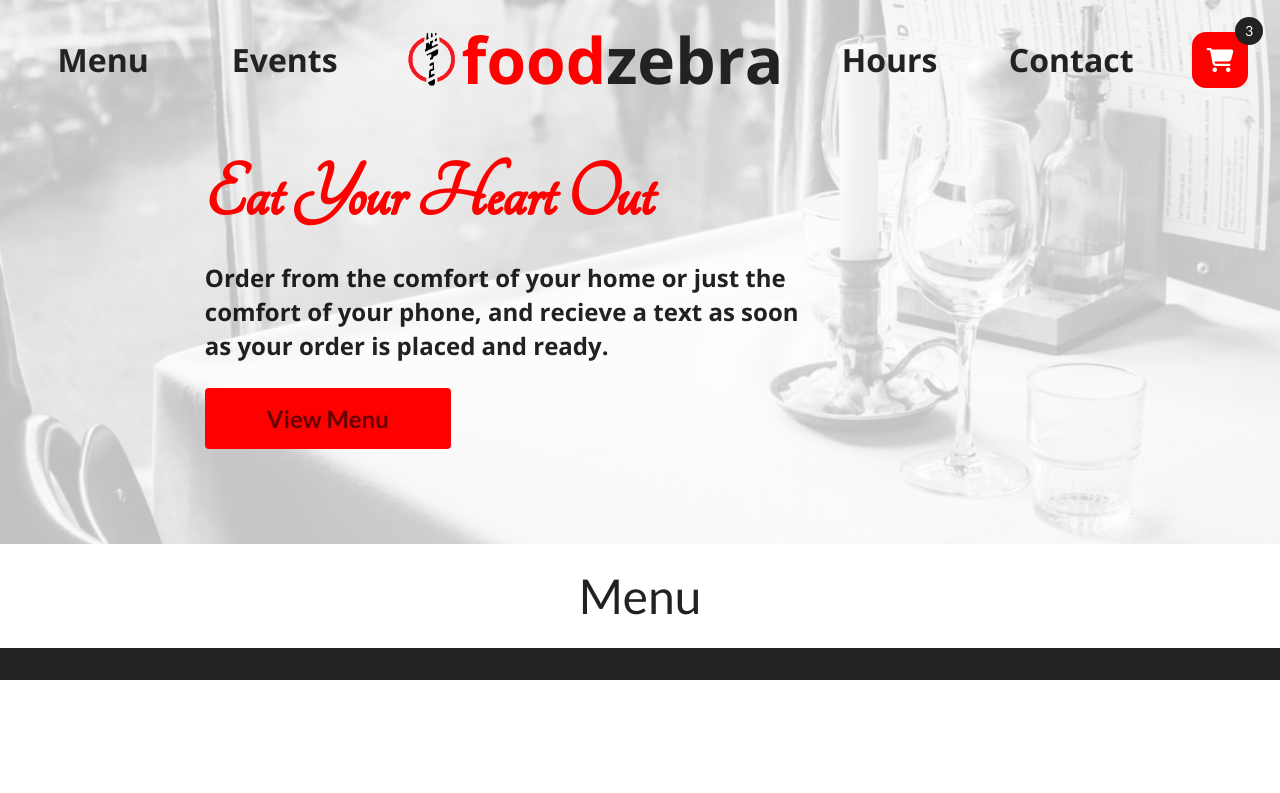
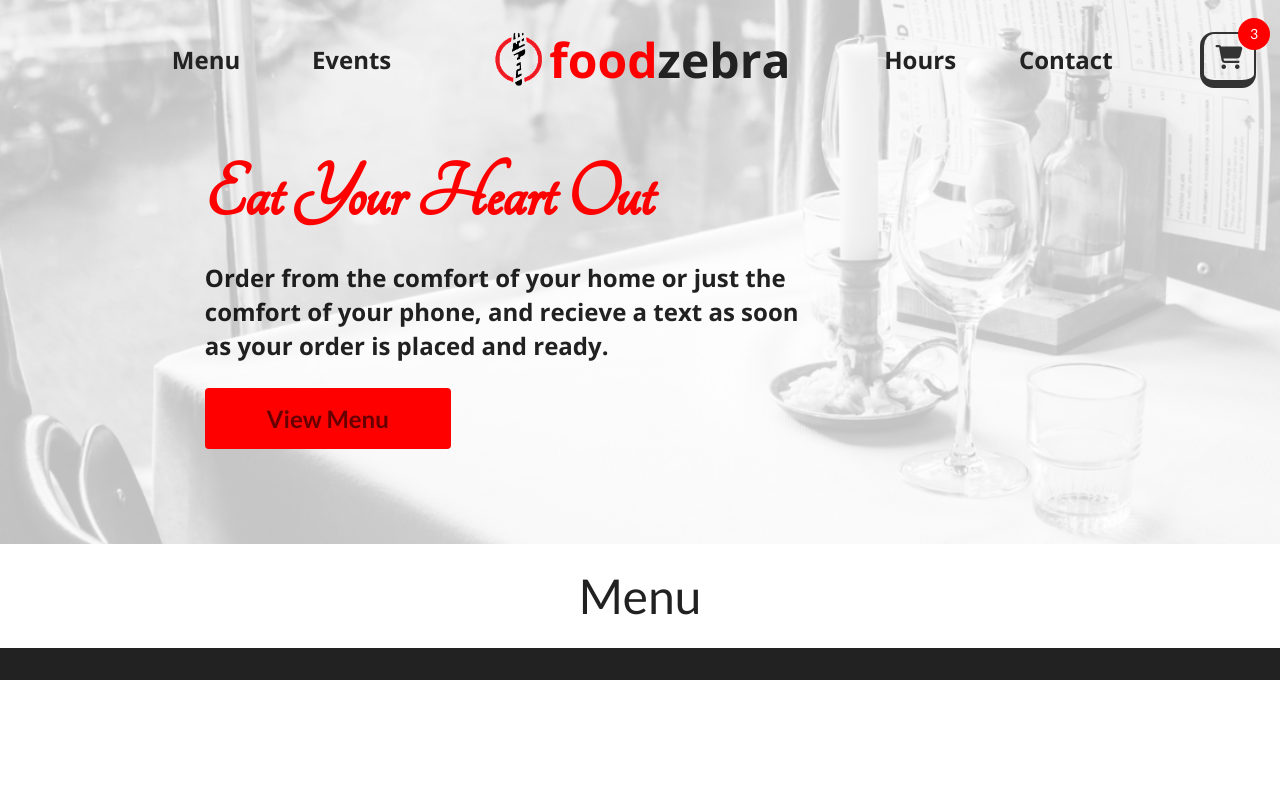
Before and after one commit to bryce-mcmath/foodzebra, a Vue app: page / in a window 1280 px wide. Shown: the top 793 px of the page. Built offline with nearby package versions, Linux system fonts and the light colour scheme; no server answers; what semantic-ui-vue would draw is missing.

Commit message:
Fix cart button

```diff
--- a/src/components/nav/Nav.vue
+++ b/src/components/nav/Nav.vue
@@ -3,7 +3,7 @@
     <nav class="nav flex" v-bind:class="{ transparent: !isScrolled }">
       <ul class="nav-left flex">
         <li>
-          <a @click="handleClick('testText')" href="#menu">Menu</a>
+          <a href="#menu">Menu</a>
         </li>
         <li>
           <a href="#">Events</a>
@@ -21,19 +21,17 @@
           <a href="#footer">Contact</a>
         </li>
       </ul>
-      <div class="cart flex">
-        <i class="fas fa-shopping-cart fa-2x"></i>
-        <div class="count flex">
-          <span>3</span>
-        </div>
+    </nav>
+    <div class="cart flex" v-bind:class="{ 'cart-up': isScrolled }">
+      <i class="fas fa-shopping-cart fa-2x"></i>
+      <div class="count flex">
+        <span>3</span>
       </div>
-    </nav>
+    </div>
   </div>
 </template>
 
 <script>
-import { testCall } from "../../api/ajaxCalls";
-
 export default {
   name: "Nav",
   methods: {
@@ -43,12 +41,6 @@ export default {
       } else {
         this.isScrolled = false;
       }
-    },
-    handleClick: function(input) {
-      console.log("handlClick", input);
-      testCall(input).then(function(response) {
-        console.log(response);
-      });
     }
   },
   created() {
--- a/src/components/nav/_nav.scss
+++ b/src/components/nav/_nav.scss
@@ -4,7 +4,7 @@
   top: 0;
   align-items: center;
   justify-content: space-between;
-  padding: 8px;
+  padding: 0 128px;
   background: white;
   z-index: 2;
   color: #222;
@@ -21,22 +21,22 @@
 
   .nav-left *,
   .nav-right * {
-    font-size: 32px;
+    font-size: 24px;
     font-weight: bold;
     font-family: inherit;
     color: #222;
-    transition: all 0.25s;
+    transition: all 0.5s;
   }
   .nav-left *:hover,
   .nav-right *:hover {
     color: red;
-    transition: all 0.25s;
+    transition: all 0.5s;
   }
 
   .brand {
     align-items: center;
     justify-content: center;
-    font-size: 64px;
+    font-size: 48px;
     font-family: $primary-font;
     font-weight: bold;
     color: #222;
@@ -47,34 +47,56 @@
       height: 56px;
     }
   }
+}
 
 .cart {
-    position: relative;
-    margin-right: 24px;
-    background: red;
+  position: fixed;
+  top: 32px;
+  right: 24px;
+  background: transparent;
+  border: 2px solid #333;
+  border-left: 4px solid #333;
+  border-bottom: 8px solid #333;
   border-radius: 25%;
-    color: #fff;
+  color: #333;
   align-items: center;
   justify-content: center;
-    min-width: 56px;
-    min-height: 56px;
+  width: 56px;
+  height: 56px;
+  z-index: 3;
+  transition: all 0.5s;
 
   > i {
     font-size: 24px;
   }
 
   > .count {
-      background: #222;
+    background: red;
     border-radius: 50%;
-      width: 50%;
-      height: 50%;
+    width: 32px;
+    height: 32px;
     position: absolute;
-      top: -15px;
-      right: -15px;
+    top: -16px;
+    right: -16px;
     align-items: center;
     justify-content: center;
+    color: white;
   }
 }
+
+.cart.cart-up {
+  top: 24px;
+}
+
+.cart:hover {
+  background: #555;
+  color: white;
+  transition: all 0.25s;
+  cursor: pointer;
+}
+
+.cart:active {
+  border: 2px solid #333;
 }
 
 .nav.transparent {
```
Lines whose indentation alone changed are shown as unchanged.
